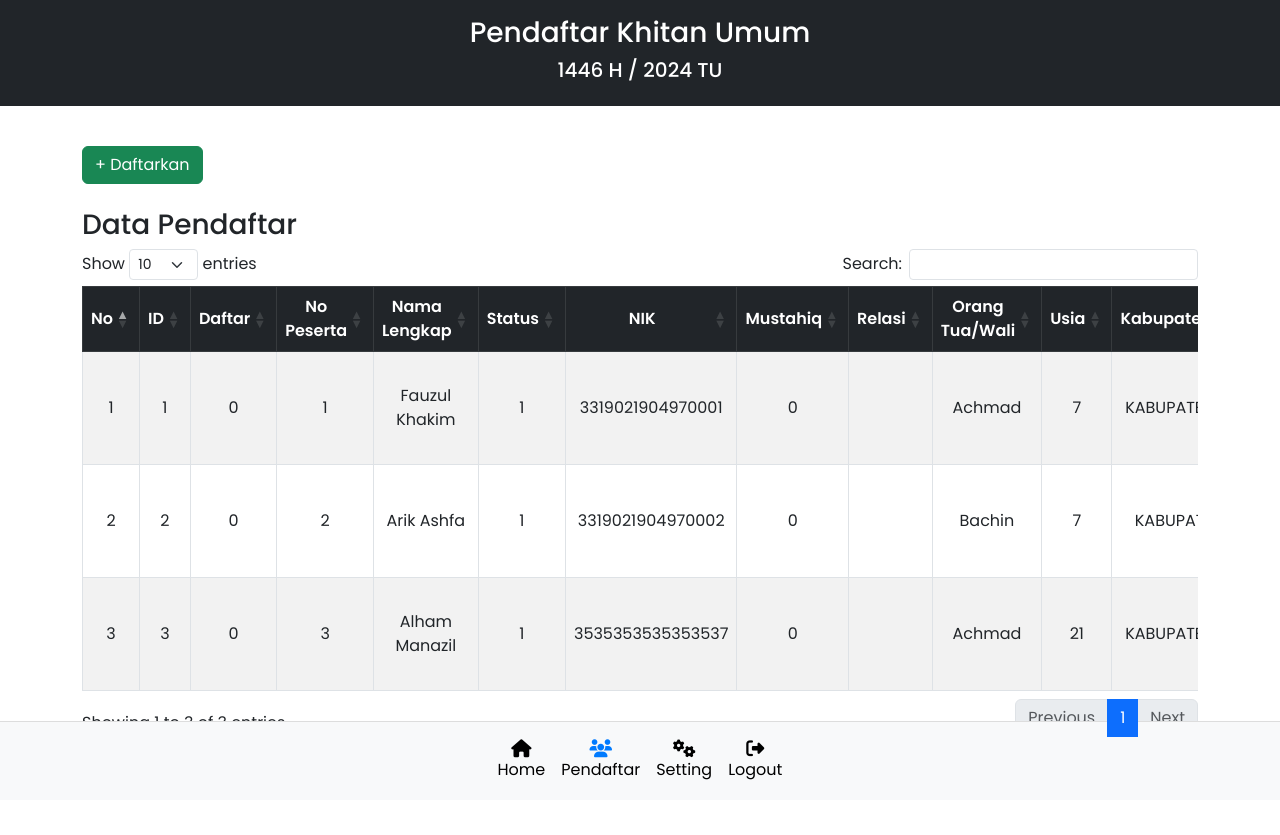
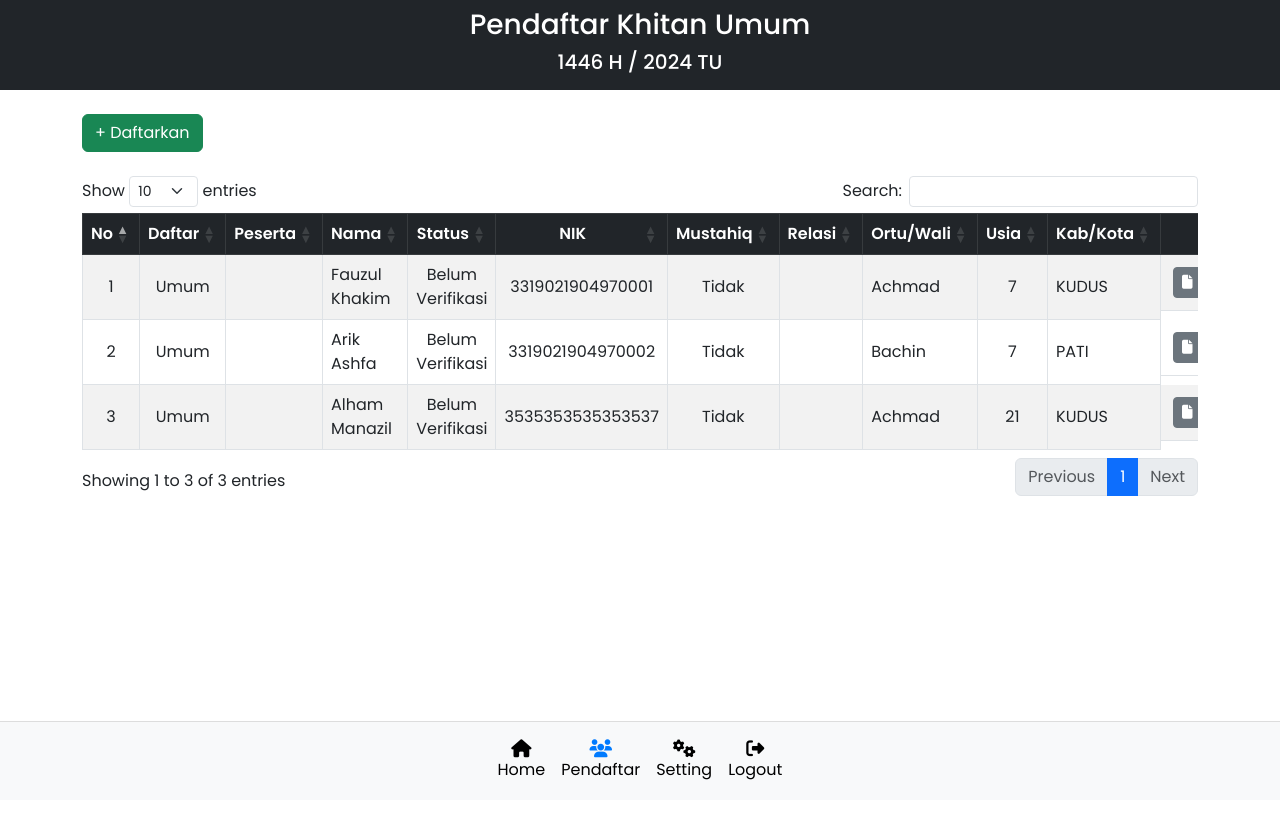
Before and after one commit to fauzulkhakim/khitanumum, a PHP site: page /panitia/admin/pendaftar.php in a window 1280 px wide. After the commit the page ends 780 px from the top, so only its background shows below. Run offline with PHP 8.4, Linux system fonts and the light colour scheme; a user stored in the database is signed in; data comes from the database, SQL or seed files in the repository; some libraries are stand-ins or nearby versions.

Commit message:
fix: penyesuaian layout dan button pada table pendaftar

```diff
--- a/panitia/admin/dashboard.php
+++ b/panitia/admin/dashboard.php
@@ -80,7 +80,7 @@ ksort($age_data); // Sort age data by age
 ?>
 
 <div class="row justify-content-center bg-dark">
-  <div class="col-ml text-center text-white my-3">
+  <div class="col-ml text-center text-white my-2">
     <h3>Dashboard Khitan Umum</h3>
     <h6>Pengajian Pitulasan Masjid Al-Aqsha Menara Kudus</h6>
     <h6>1446 H / 2024 TU</h6>
@@ -91,7 +91,7 @@ ksort($age_data); // Sort age data by age
   <div class="row justify-content-center align-middle">
     <div class="col-md-10">
 
-    <!-- Kalkulasi Pendaftar -->
+      <!-- Kalkulasi Pendaftar -->
       <div class="table-responsive mb-5">
         <h3>Kalkulasi Pendaftar</h3>
         <table class="table table-bordered table-responsive table-hover">
--- a/panitia/admin/footer.php
+++ b/panitia/admin/footer.php
@@ -46,6 +46,10 @@ $current_page = basename($_SERVER['PHP_SELF']);
 <script src="https://code.jquery.com/jquery-3.7.1.js"></script>
 <!-- Bootstrap JS -->
 <script src="https://cdn.jsdelivr.net/npm/bootstrap@5.3.3/dist/js/bootstrap.bundle.min.js"></script>
+<!-- Tambahan untuk modal -->
+<script src="https://code.jquery.com/jquery-3.2.1.slim.min.js"></script>
+<script src="https://cdnjs.cloudflare.com/ajax/libs/popper.js/1.12.9/umd/popper.min.js"></script>
+<script src="https://maxcdn.bootstrapcdn.com/bootstrap/4.0.0/js/bootstrap.min.js"></script>
 <!-- DataTables JS -->
 <script src="https://cdnjs.cloudflare.com/ajax/libs/twitter-bootstrap/5.3.0/js/bootstrap.bundle.min.js"></script>
 <script src="https://cdn.datatables.net/2.1.2/js/dataTables.js"></script>
--- a/panitia/admin/pendaftar.php
+++ b/panitia/admin/pendaftar.php
@@ -9,67 +9,63 @@ require_once 'header.php';
 ?>
 
 <div class="row justify-content-center bg-dark">
-  <div class="col-ml text-center text-white my-3">
+  <div class="col-ml text-center text-white my-2">
     <h3>Pendaftar Khitan Umum</h3>
     <h5>1446 H / 2024 TU</h5>
   </div>
 </div>
 
-<div class="container my-3 mb-5">
-  <div class="row mt-3 justify-content-center align-middle">
+<div class="container">
+  <div class="row justify-content-center align-middle">
     <div class="col">
       <a href="pendaftar-tambah.php" class="btn btn-success my-4">+ Daftarkan</a>
-      <h3>Data Pendaftar</h3>
       <div class="table-responsive">
         <table id="pendaftar" class="table table-striped table-bordered table-hover" style="width:100%">
           <thead class="table-dark">
             <tr>
               <th class="text-center align-middle">No</th>
-              <th class="text-center align-middle">ID</th>
               <th class="text-center align-middle">Daftar</th>
-              <th class="text-center align-middle">No Peserta</th>
-              <th class="text-center align-middle">Nama Lengkap</th>
+              <th class="text-center align-middle">Peserta</th>
+              <th class="text-center align-middle">Nama</th>
               <th class="text-center align-middle">Status</th>
               <th class="text-center align-middle">NIK</th>
               <th class="text-center align-middle">Mustahiq</th>
               <th class="text-center align-middle">Relasi</th>
-              <th class="text-center align-middle">Orang Tua/Wali</th>
+              <th class="text-center align-middle">Ortu/Wali</th>
               <th class="text-center align-middle">Usia</th>
-              <th class="text-center align-middle">Kabupaten/Kota</th>
+              <th class="text-center align-middle">Kab/Kota</th>
               <th class="text-center align-middle">Aksi</th>
-              <th class="text-center align-middle">WA</th>
             </tr>
           </thead>
           <tbody>
             <?php
-            $sql = "SELECT p.*, r.name_regencies
-                                FROM pendaftar p
-                                LEFT JOIN regencies r ON p.domisili_regencies_id = r.id_regencies";
+            $sql = "SELECT p.*, r.name_regencies, s.nama_status_pendaftaran
+            FROM pendaftar p
+            LEFT JOIN regencies r ON p.domisili_regencies_id = r.id_regencies
+            LEFT JOIN status_pendaftaran s ON p.status_pendaftaran_id = s.id_status_pendaftaran";
+
             $result = $conn->query($sql);
             $no = 1;
             while ($pendaftaran = $result->fetch_assoc()) :
             ?>
               <tr>
                 <td class="text-center align-middle"><?= $no; ?></td>
-                <td class="text-center align-middle"><?= $pendaftaran['id']; ?></td>
-                <td class="text-center align-middle"><?= $pendaftaran['is_admin']; ?></td>
-                <td class="text-center align-middle"><?= $pendaftaran['id']; ?></td>
-                <td class="text-center align-middle"><?= $pendaftaran['nama_depan'] . ' ' . $pendaftaran['nama_belakang']; ?></td>
-                <td class="text-center align-middle"><?= $pendaftaran['status_pendaftaran_id']; ?></td>
+                <td class="text-center align-middle"><?= $pendaftaran['is_admin'] == 1 ? 'Admin' : 'Umum'; ?></td>
+                <td class="text-center align-middle"><?= $pendaftaran['status_pendaftaran_id'] == 2 ? 46 . sprintf('%04d', $pendaftaran['id']) : '' ?></td>
+                <td class="align-middle"><?= $pendaftaran['nama_depan'] . ' ' . $pendaftaran['nama_belakang']; ?></td>
+                <td class="text-center align-middle">
+                  <?= $pendaftaran['nama_status_pendaftaran']; ?>
+                </td>
                 <td class="text-center align-middle"><?= $pendaftaran['nik']; ?></td>
-                <td class="text-center align-middle"><?= $pendaftaran['mustahiq']; ?></td>
-                <td class="text-center align-middle"><?= $pendaftaran['relasi']; ?></td>
-                <td class="text-center align-middle"><?= $pendaftaran['orang_tua_wali']; ?></td>
+                <td class="text-center align-middle"><?= $pendaftaran['mustahiq'] === 1 ? 'Ya' : 'Tidak'; ?></td>
+                <td class="align-middle"><?= $pendaftaran['relasi']; ?></td>
+                <td class="align-middle"><?= $pendaftaran['orang_tua_wali']; ?></td>
                 <?php
                 $usia = date_diff(date_create($pendaftaran['tanggal_lahir']), date_create('now'))->format('%y');
                 ?>
                 <td class="text-center align-middle"><?= $usia; ?></td>
-                <td class="text-center align-middle"><?= $pendaftaran['name_regencies']; ?></td>
-                <td class="text-center align-middle">
-                  <a href="pendaftar-edit.php?id=<?= $pendaftaran['id']; ?>" class="btn btn-warning action-icon"><i class="fas fa-edit"></i></a>
-                  <a href="../config/pendaftar-delete.php?id=<?= $pendaftaran['id']; ?>" class="btn btn-danger action-icon" onclick="return confirm('Apakah Anda yakin ingin menghapus data ini?')"><i class="fas fa-trash"></i></a>
-                </td>
-                <td class="text-center align-middle">
+                <td class="align-middle"><?= trim(str_ireplace('Kabupaten', '', $pendaftaran['name_regencies'])) ?></td>
+                <td class="text-center align-middle d-flex">
                   <?php
                   // Mengubah nomor HP yang diawali dengan '0' menjadi '+62'
                   $no_hp = $pendaftaran['no_hp'];
@@ -77,7 +73,26 @@ require_once 'header.php';
                     $no_hp = '+62' . substr($no_hp, 1);
                   }
                   ?>
-                  <a href="https://wa.me/<?= $no_hp; ?>" class="btn btn-success" target="_blank"><i class="fab fa-whatsapp"></i></a>
+                  <!-- Dokumen -->
+                  <button class='btn btn-sm btn-secondary m-1' data-toggle='modal' data-target='#imageModal' data-images='" . json_encode($pendaftaran["dokumen_kia_kk"]) . "'>
+                    <i class="fa-solid fa-file"></i>
+                  </button>
+                  <!-- Whatsapp -->
+                  <a href="https://wa.me/<?= $no_hp; ?>" class="btn btn-sm btn-success m-1" target="_blank">
+                    <i class="fab fa-whatsapp"></i>
+                  </a>
+                  <!-- Detail -->
+                  <a href="pendaftar-detail.php?id=<?= $pendaftaran['id']; ?>" class="btn btn-sm btn-primary m-1">
+                    <i class="fas fa-info"></i>
+                  </a>
+                  <!-- Edit -->
+                  <a href="pendaftar-edit.php?id=<?= $pendaftaran['id']; ?>" class="btn btn-sm btn-warning m-1">
+                    <i class="fas fa-edit"></i>
+                  </a>
+                  <!-- Hapus -->
+                  <a href="../config/pendaftar-delete.php?id=<?= $pendaftaran['id']; ?>" class="btn btn-sm btn-danger m-1" onclick="return confirm('Apakah Anda yakin ingin menghapus data ini?')">
+                    <i class="fas fa-trash"></i>
+                  </a>
                 </td>
               </tr>
             <?php
@@ -91,6 +106,27 @@ require_once 'header.php';
   </div>
 </div>
 
+<!-- Modal -->
+<div class="modal fade" id="imageModal" tabindex="-1" role="dialog" aria-labelledby="imageModalLabel" aria-hidden="true">
+  <div class="modal-dialog" role="document">
+    <div class="modal-content">
+      <div class="modal-header">
+        <h5 class="modal-title" id="imageModalLabel">Gambar</h5>
+        <button type="button" class="close" data-dismiss="modal" aria-label="Close">
+          <span aria-hidden="true">&times;</span>
+        </button>
+      </div>
+      <div class="modal-body">
+        <div class="row" id="modalImages">
+          <!-- Gambar akan dimuat di sini oleh JavaScript -->
+        </div>
+      </div>
+    </div>
+  </div>
+</div>
+
+
+
 <?php
 require_once 'footer.php';
 ?>
```
Also changed, not shown: panitia/admin/pengaturan.php (+5 -5 lines).
